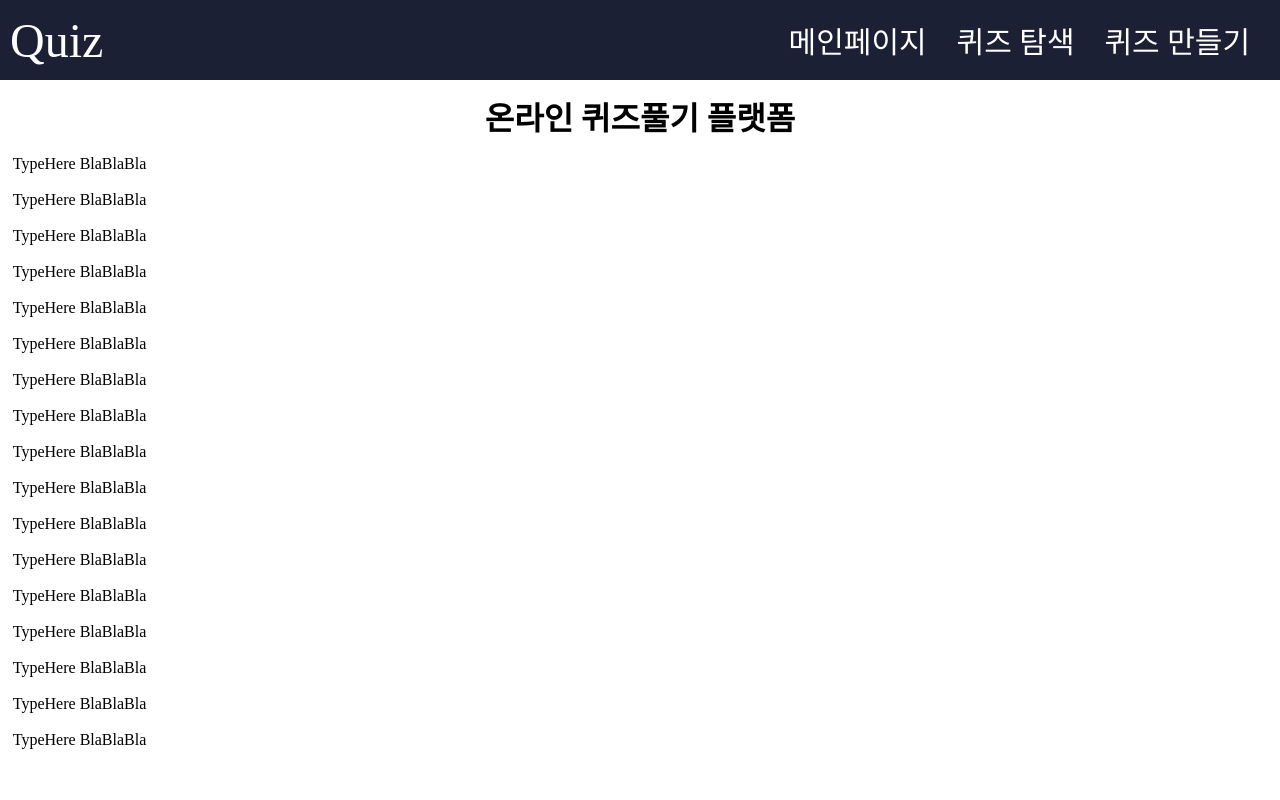
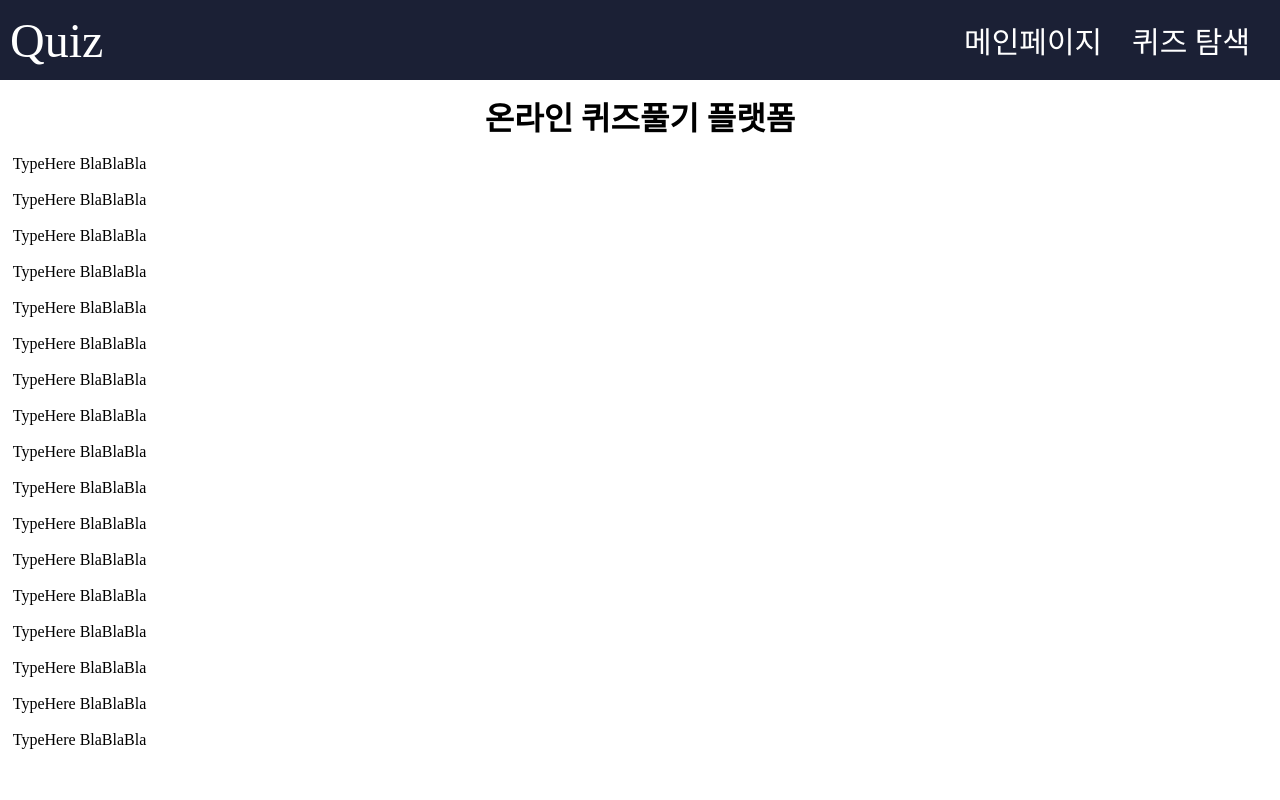
Before and after one commit to wax05/quiz, a React (Vite) app: page / in a window 1280 px wide. Shown: the top 800 px of the page. Built offline with nearby package versions, Linux system fonts and the light colour scheme; a web font is replaced by a local one.

Commit message:
change dir name

```diff
--- a/src/routes/quiz/quizSolve.tsx
+++ b/src/routes/quiz/quizSolve.tsx
@@ -6,7 +6,7 @@ import '../../style/scss/quizSolve.scss';
 import { AwnserState, ShuffledQuizState } from '../../state/state';
 import { AwnserStateType } from '../../type/solveQuizStateType';
 import { useNavigate } from 'react-router-dom';
-import { shuffle } from '../../hook/shuffle';
+import { shuffle } from '../../func/shuffle';
 import { useEffect } from 'react';
 
 export const QuizSolve = () => {
--- a/src/state/state.ts
+++ b/src/state/state.ts
@@ -17,7 +17,6 @@ export const NavBarState = atom<navBarStateType[]>({
     default: [
         { view: '메인페이지', to: '/' },
         { view: '퀴즈 탐색', to: 'quiz/' },
-        { view: '퀴즈 만들기', to: 'quiz/create' },
     ],
 });
 
```
Also changed, not shown: src/func/shuffle.ts (renamed from src/hook/shuffle.ts).
